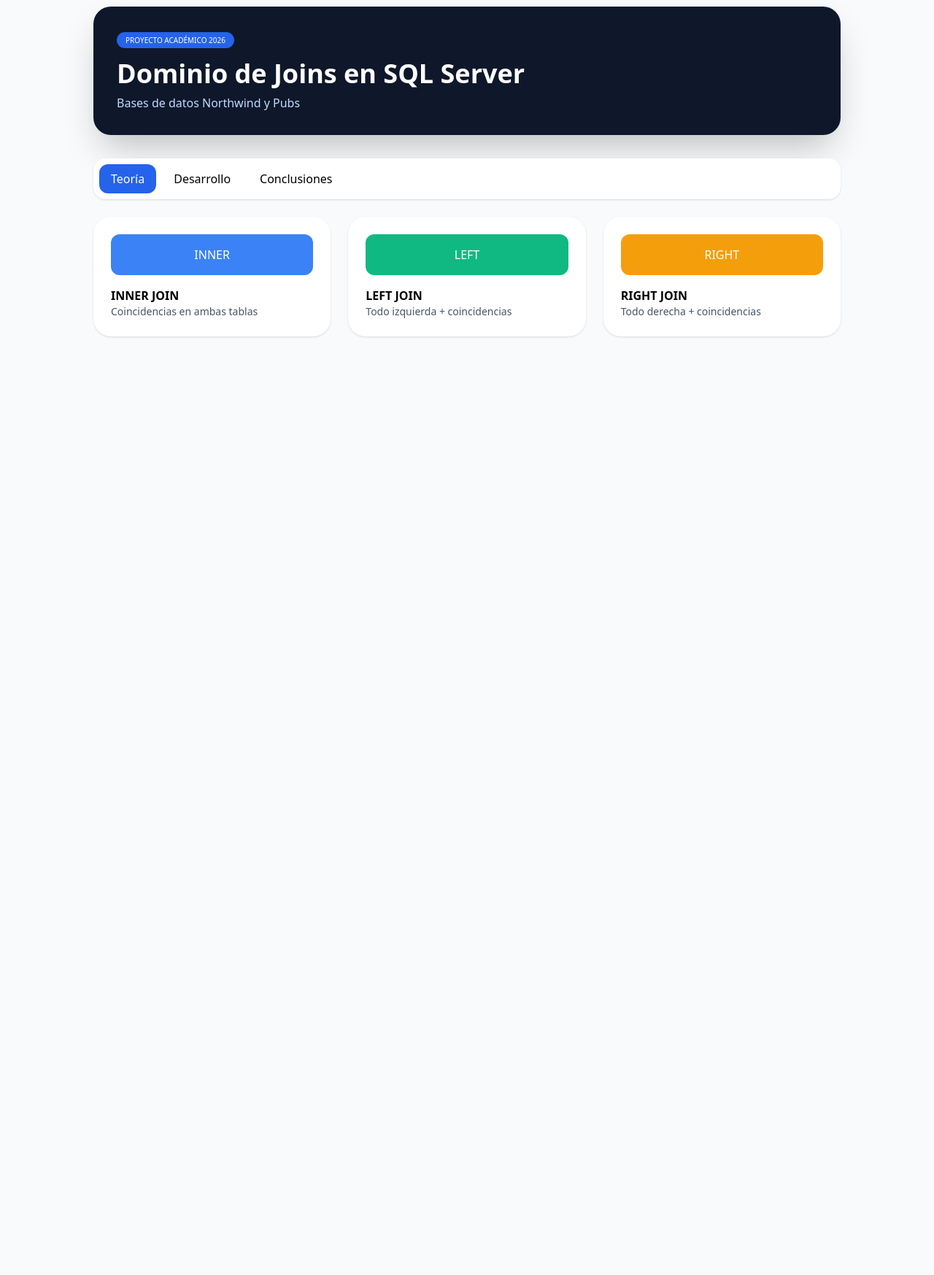
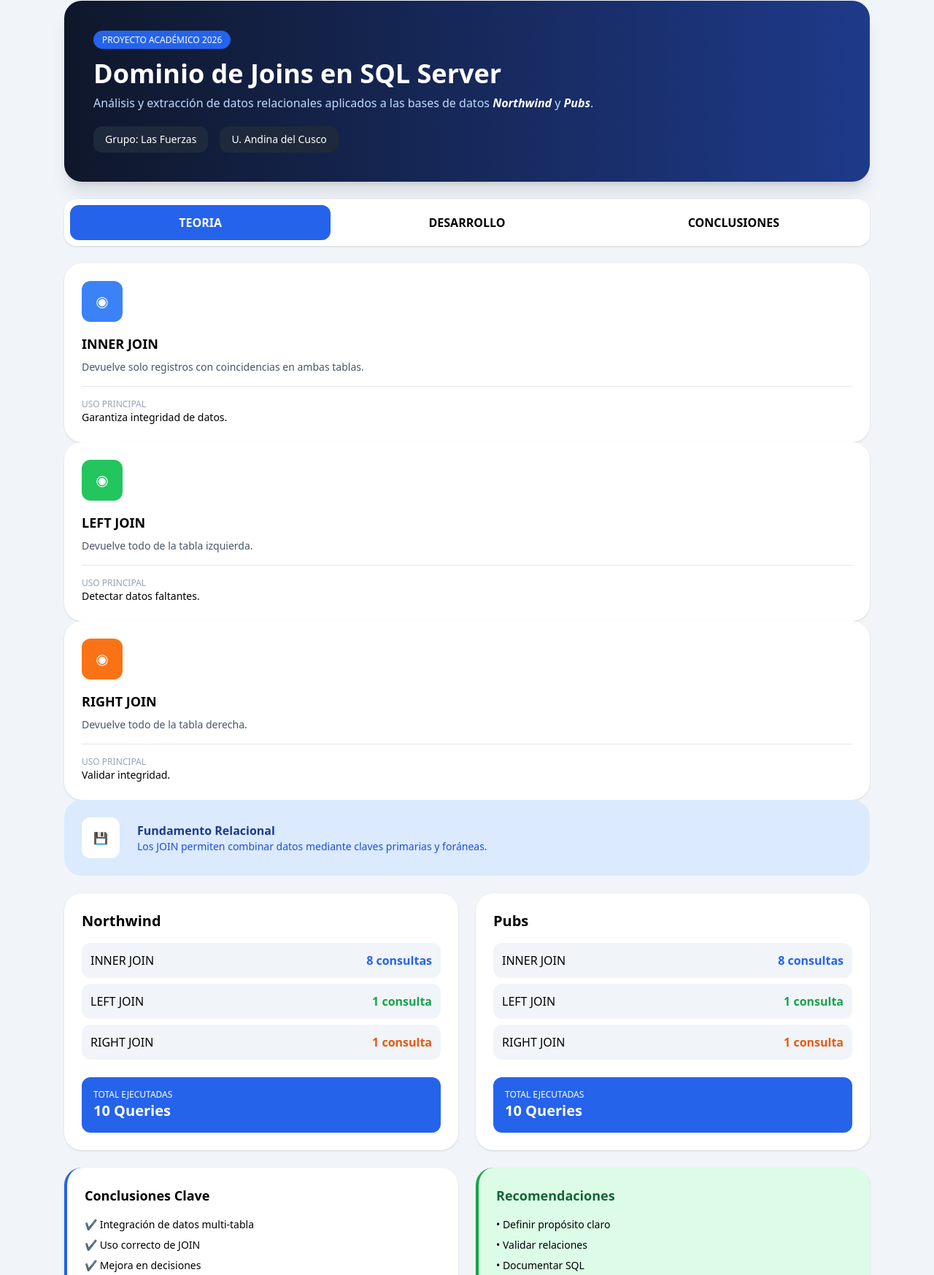
Before and after one commit to 024101215f-yefry/iNFO, a plain HTML site: page index.html in a window 1280 px wide. Shown: the part 23-1770 px from the top of the page at 73% size. Before the commit the page ends 800 px from the top, so only its background shows below. Drawn offline with nearby package versions, Linux system fonts and the light colour scheme.

Commit message:
Update index.html

```diff
--- a/index.html
+++ b/index.html
@@ -1,80 +1,184 @@
 <!DOCTYPE html>
 <html lang="es">
 <head>
-  <meta charset="UTF-8">
-  <title>Dominio de Joins</title>
-  <script src="https://cdn.tailwindcss.com"></script>
+<meta charset="UTF-8">
+<title>Dominio de Joins</title>
+
+<script src="https://cdn.tailwindcss.com"></script>
+
+<style>
+.tab { display: none; }
+.tab.active { display: block; }
+</style>
+
 </head>
-<body class="bg-slate-50 font-sans">
 
-<div class="min-h-screen p-4 md:p-8">
+<body class="bg-slate-100 font-sans">
 
-  <!-- HEADER -->
-  <header class="max-w-5xl mx-auto bg-slate-900 text-white rounded-3xl p-8 mb-8 shadow-2xl">
-    <span class="bg-blue-600 text-[10px] px-3 py-1 rounded-full uppercase">Proyecto Académico 2026</span>
-    <h1 class="text-4xl font-extrabold mt-4">Dominio de Joins en SQL Server</h1>
-    <p class="text-blue-200 mt-2">Bases de datos Northwind y Pubs</p>
-  </header>
+<div class="max-w-6xl mx-auto p-6">
 
-  <!-- BOTONES -->
-  <div class="max-w-5xl mx-auto flex gap-2 bg-white p-2 rounded-2xl shadow mb-6">
-    <button onclick="showTab('teoria')" class="tab-btn bg-blue-600 text-white px-4 py-2 rounded-xl">Teoría</button>
-    <button onclick="showTab('desarrollo')" class="tab-btn px-4 py-2">Desarrollo</button>
-    <button onclick="showTab('conclusiones')" class="tab-btn px-4 py-2">Conclusiones</button>
+<!-- HEADER -->
+<div class="bg-gradient-to-r from-slate-900 to-blue-900 text-white p-10 rounded-3xl shadow-xl">
+  <span class="bg-blue-600 px-3 py-1 text-xs rounded-full">PROYECTO ACADÉMICO 2026</span>
+  <h1 class="text-4xl font-extrabold mt-4">Dominio de Joins en SQL Server</h1>
+  <p class="text-blue-200 mt-2">
+    Análisis y extracción de datos relacionales aplicados a las bases de datos
+    <b class="text-white italic">Northwind</b> y
+    <b class="text-white italic">Pubs</b>.
+  </p>
+
+  <div class="flex gap-4 mt-5 text-sm">
+    <div class="bg-slate-800 px-4 py-2 rounded-xl">Grupo: Las Fuerzas</div>
+    <div class="bg-slate-800 px-4 py-2 rounded-xl">U. Andina del Cusco</div>
   </div>
+</div>
 
-  <!-- TEORIA -->
-  <div id="teoria" class="tab max-w-5xl mx-auto grid md:grid-cols-3 gap-6">
+<!-- TABS -->
+<div class="flex bg-white p-2 rounded-2xl mt-6 shadow gap-2">
+  <button onclick="changeTab('teoria', this)" class="tabBtn flex-1 py-3 rounded-xl bg-blue-600 text-white font-bold">TEORIA</button>
+  <button onclick="changeTab('desarrollo', this)" class="tabBtn flex-1 py-3 rounded-xl font-bold">DESARROLLO</button>
+  <button onclick="changeTab('conclusiones', this)" class="tabBtn flex-1 py-3 rounded-xl font-bold">CONCLUSIONES</button>
+</div>
 
-    <div class="bg-white p-6 rounded-3xl shadow">
-      <div class="bg-blue-500 text-white p-4 rounded-xl text-center">INNER</div>
-      <h3 class="font-bold mt-4">INNER JOIN</h3>
-      <p class="text-sm text-slate-600">Coincidencias en ambas tablas</p>
+<!-- ================= TEORIA ================= -->
+<div id="teoria" class="tab active mt-6 grid md:grid-cols-3 gap-6">
+
+<!-- CARD -->
+<div class="bg-white p-6 rounded-3xl shadow hover:shadow-xl transition">
+  <div class="bg-blue-500 text-white w-14 h-14 flex items-center justify-center rounded-xl text-xl">◉</div>
+  <h3 class="mt-4 font-bold text-lg">INNER JOIN</h3>
+  <p class="text-sm text-slate-600 mt-2">Devuelve solo registros con coincidencias en ambas tablas.</p>
+  <hr class="my-4">
+  <p class="text-xs text-slate-400 uppercase">Uso principal</p>
+  <p class="text-sm font-medium">Garantiza integridad de datos.</p>
+</div>
+
+<div class="bg-white p-6 rounded-3xl shadow hover:shadow-xl transition">
+  <div class="bg-green-500 text-white w-14 h-14 flex items-center justify-center rounded-xl text-xl">◉</div>
+  <h3 class="mt-4 font-bold text-lg">LEFT JOIN</h3>
+  <p class="text-sm text-slate-600 mt-2">Devuelve todo de la tabla izquierda.</p>
+  <hr class="my-4">
+  <p class="text-xs text-slate-400 uppercase">Uso principal</p>
+  <p class="text-sm font-medium">Detectar datos faltantes.</p>
+</div>
+
+<div class="bg-white p-6 rounded-3xl shadow hover:shadow-xl transition">
+  <div class="bg-orange-500 text-white w-14 h-14 flex items-center justify-center rounded-xl text-xl">◉</div>
+  <h3 class="mt-4 font-bold text-lg">RIGHT JOIN</h3>
+  <p class="text-sm text-slate-600 mt-2">Devuelve todo de la tabla derecha.</p>
+  <hr class="my-4">
+  <p class="text-xs text-slate-400 uppercase">Uso principal</p>
+  <p class="text-sm font-medium">Validar integridad.</p>
+</div>
+
+<!-- BLOQUE INFERIOR -->
+<div class="md:col-span-3 bg-blue-100 p-6 rounded-3xl flex gap-6 items-center">
+  <div class="bg-white p-4 rounded-xl">💾</div>
+  <div>
+    <h4 class="font-bold text-blue-900">Fundamento Relacional</h4>
+    <p class="text-sm text-blue-700">
+      Los JOIN permiten combinar datos mediante claves primarias y foráneas.
+    </p>
+  </div>
+</div>
+
+</div>
+
+<!-- ================= DESARROLLO ================= -->
+<div id="desarrollo" class="tab mt-6 grid md:grid-cols-2 gap-6">
+
+<!-- CARD DB -->
+<div class="bg-white p-6 rounded-3xl shadow">
+  <h3 class="font-bold text-xl">Northwind</h3>
+
+  <div class="mt-4 space-y-2">
+    <div class="flex justify-between bg-slate-100 p-3 rounded-xl">
+      <span>INNER JOIN</span>
+      <span class="text-blue-600 font-bold">8 consultas</span>
     </div>
 
-    <div class="bg-white p-6 rounded-3xl shadow">
-      <div class="bg-emerald-500 text-white p-4 rounded-xl text-center">LEFT</div>
-      <h3 class="font-bold mt-4">LEFT JOIN</h3>
-      <p class="text-sm text-slate-600">Todo izquierda + coincidencias</p>
+    <div class="flex justify-between bg-slate-100 p-3 rounded-xl">
+      <span>LEFT JOIN</span>
+      <span class="text-green-600 font-bold">1 consulta</span>
     </div>
 
-    <div class="bg-white p-6 rounded-3xl shadow">
-      <div class="bg-amber-500 text-white p-4 rounded-xl text-center">RIGHT</div>
-      <h3 class="font-bold mt-4">RIGHT JOIN</h3>
-      <p class="text-sm text-slate-600">Todo derecha + coincidencias</p>
-    </div>
-
-  </div>
-
-  <!-- DESARROLLO -->
-  <div id="desarrollo" class="tab hidden max-w-5xl mx-auto">
-    <div class="bg-white p-6 rounded-3xl shadow">
-      <h3 class="font-bold text-xl">Base de datos Northwind</h3>
-      <p class="text-sm mt-2">Consultas realizadas: 10</p>
+    <div class="flex justify-between bg-slate-100 p-3 rounded-xl">
+      <span>RIGHT JOIN</span>
+      <span class="text-orange-600 font-bold">1 consulta</span>
     </div>
   </div>
 
-  <!-- CONCLUSIONES -->
-  <div id="conclusiones" class="tab hidden max-w-5xl mx-auto">
-    <div class="bg-white p-6 rounded-3xl shadow">
-      <h3 class="font-bold text-xl">Conclusiones</h3>
-      <ul class="list-disc ml-5 mt-3 text-sm">
-        <li>Integración de datos</li>
-        <li>Uso correcto de JOIN</li>
-        <li>Mejor toma de decisiones</li>
-      </ul>
+  <div class="bg-blue-600 text-white mt-6 p-4 rounded-xl">
+    <p class="text-xs">TOTAL EJECUTADAS</p>
+    <p class="text-xl font-bold">10 Queries</p>
+  </div>
+</div>
+
+<div class="bg-white p-6 rounded-3xl shadow">
+  <h3 class="font-bold text-xl">Pubs</h3>
+
+  <div class="mt-4 space-y-2">
+    <div class="flex justify-between bg-slate-100 p-3 rounded-xl">
+      <span>INNER JOIN</span>
+      <span class="text-blue-600 font-bold">8 consultas</span>
+    </div>
+
+    <div class="flex justify-between bg-slate-100 p-3 rounded-xl">
+      <span>LEFT JOIN</span>
+      <span class="text-green-600 font-bold">1 consulta</span>
+    </div>
+
+    <div class="flex justify-between bg-slate-100 p-3 rounded-xl">
+      <span>RIGHT JOIN</span>
+      <span class="text-orange-600 font-bold">1 consulta</span>
     </div>
   </div>
 
+  <div class="bg-blue-600 text-white mt-6 p-4 rounded-xl">
+    <p class="text-xs">TOTAL EJECUTADAS</p>
+    <p class="text-xl font-bold">10 Queries</p>
+  </div>
 </div>
 
+</div>
+
+<!-- ================= CONCLUSIONES ================= -->
+<div id="conclusiones" class="tab mt-6 grid md:grid-cols-2 gap-6">
+
+<div class="bg-white p-6 rounded-3xl border-l-4 border-blue-600 shadow">
+  <h3 class="font-bold text-lg">Conclusiones Clave</h3>
+  <ul class="mt-4 text-sm space-y-2">
+    <li>✔ Integración de datos multi-tabla</li>
+    <li>✔ Uso correcto de JOIN</li>
+    <li>✔ Mejora en decisiones</li>
+  </ul>
+</div>
+
+<div class="bg-green-100 p-6 rounded-3xl border-l-4 border-green-600 shadow">
+  <h3 class="font-bold text-lg text-green-800">Recomendaciones</h3>
+  <ul class="mt-4 text-sm space-y-2">
+    <li>• Definir propósito claro</li>
+    <li>• Validar relaciones</li>
+    <li>• Documentar SQL</li>
+    <li>• Usar LEFT/RIGHT para auditoría</li>
+  </ul>
+</div>
+
+</div>
+
+</div>
+
+<!-- SCRIPT -->
 <script>
-function showTab(tab) {
-  document.querySelectorAll('.tab').forEach(t => t.classList.add('hidden'));
-  document.getElementById(tab).classList.remove('hidden');
+function changeTab(tabId, el) {
+  document.querySelectorAll('.tab').forEach(t => t.classList.remove('active'));
+  document.getElementById(tabId).classList.add('active');
 
-  document.querySelectorAll('.tab-btn').forEach(b => b.classList.remove('bg-blue-600','text-white'));
-  event.target.classList.add('bg-blue-600','text-white');
+  document.querySelectorAll('.tabBtn').forEach(b => {
+    b.classList.remove('bg-blue-600','text-white');
+  });
+
+  el.classList.add('bg-blue-600','text-white');
 }
 </script>
 
```
